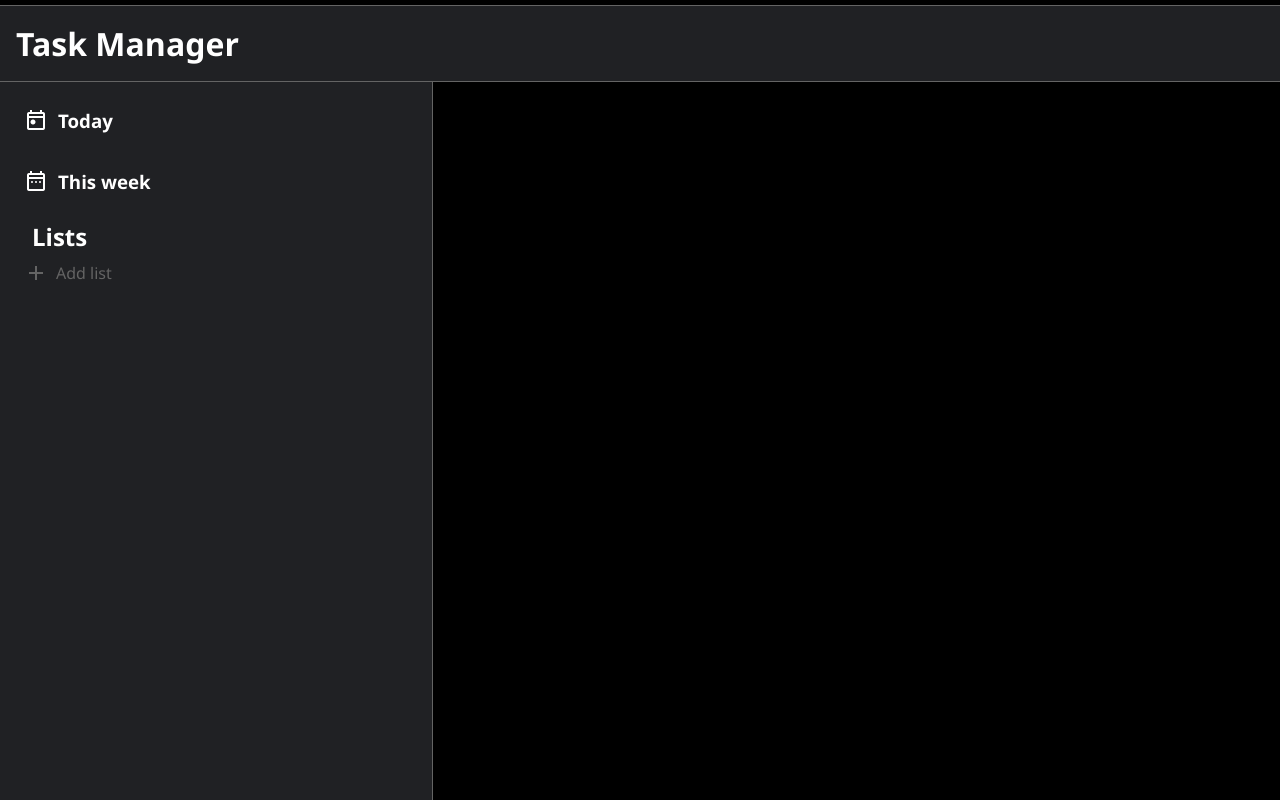
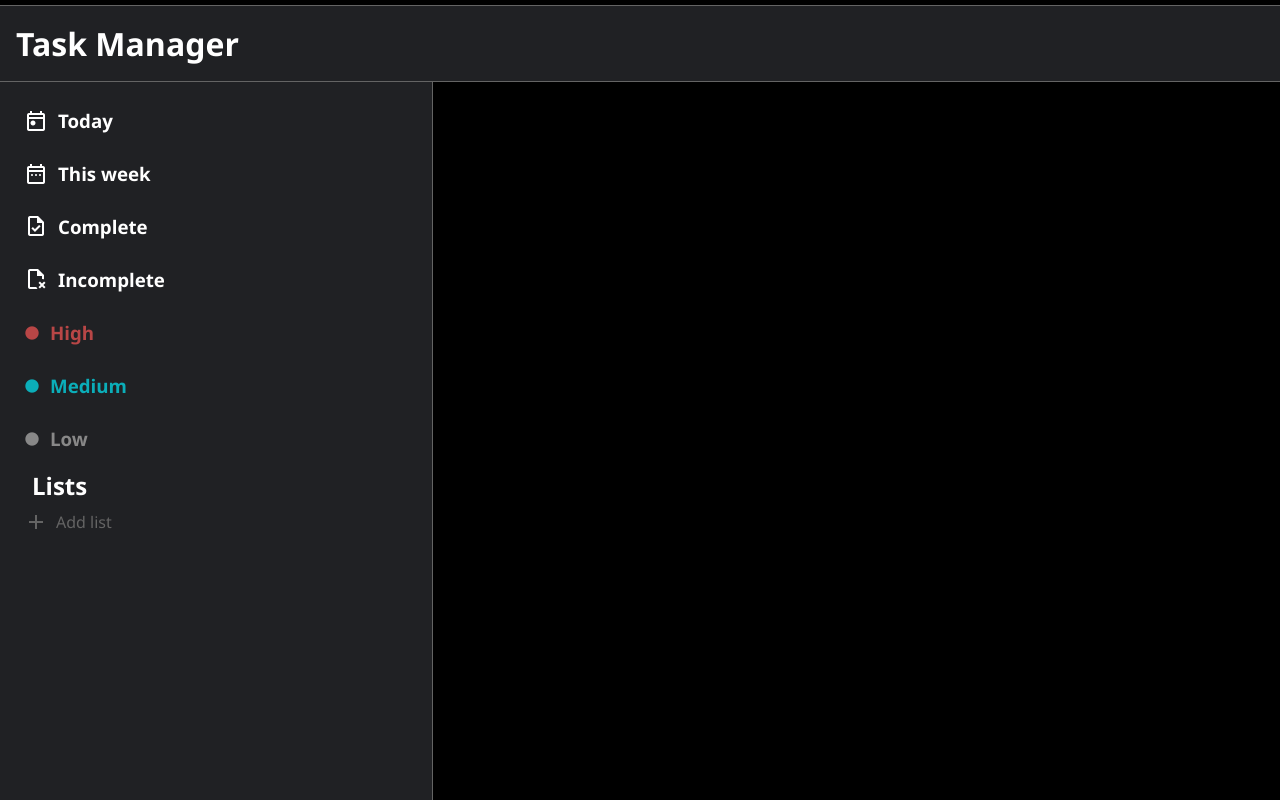
Before and after one commit to matt-bran/todo, a plain HTML site: page index.html in a window 1280 px wide. Drawn offline with nearby package versions, Linux system fonts and the light colour scheme; some icons are missing.

Commit message:
implemented clear completed tasks

```diff
--- a/index.html
+++ b/index.html
@@ -26,6 +26,36 @@
                     date_range
                 </span>
                 <h3>This week</h3>
+            </div>
+            <div id = "complete-tasks" class="cal">
+                <span class="material-symbols-outlined complete-tasks">
+                    task
+                </span>
+                <h3>Complete</h3>
+            </div>
+            <div id = "incomplete-tasks" class="cal">
+                <span class="material-symbols-outlined incomplete-tasks">
+                    scan_delete
+                </span>
+                <h3>Incomplete</h3>
+            </div>
+            <div id = "high" class="cal high">
+                <span class="material-symbols-outlined circle">
+                    circle
+                </span>
+                <h3>High</h3>
+            </div>
+            <div id = "medium" class="cal medium">
+                <span class="material-symbols-outlined circle">
+                    circle
+                </span>
+                <h3>Medium</h3>
+            </div>
+            <div id = "low" class="cal low">
+                <span class="material-symbols-outlined circle">
+                    circle
+                </span>
+                <h3>Low</h3>
             </div>
             <div id="lists-header">
                 <i class="fi-xwsuxl-folder-solid"></i>
@@ -69,7 +99,7 @@
                 <span id="add-task" class="material-symbols-outlined add-circle">
                     add_circle
                 </span>
-                <button>Clear completed tasks</button>
+                <button id="clear-tasks">Clear completed tasks</button>
             </div>
             <ul id="tasks"></ul>
         </div>
--- a/styles.css
+++ b/styles.css
@@ -48,7 +48,7 @@ header#page-head {
 #menu .cal {
     display: flex;
     justify-content: flex-start;
-    margin-bottom: 1rem;
+    margin-bottom: 0.5rem;
     padding: 0.625rem 0.5rem 0.625rem 0.5rem;
     transition: 0.2s;
     border-radius: 10px;
@@ -223,15 +223,15 @@ li .task-right p {
     align-self: center;
 }
 
-.task-right p.low {
+.low {
     color: #888;
 }
 
-.task-right p.medium {
+.medium {
     color: #0baeb9;
 }
 
-.task-right p.high {
+.high {
     color: #b84646;
 }
 
@@ -371,6 +371,17 @@ li .desc {
   'opsz' 24
 }
 
+.material-symbols-outlined.complete-tasks, .material-symbols-outlined.incomplete-tasks {
+    margin-right: 0.625rem;
+}
+
+.material-symbols-outlined.circle {
+  font-variation-settings: 'FILL' 1, 'wght' 400, 'GRAD' 0, 'opsz' 24;
+  font-size: 1rem;
+  margin-right: 0.625rem;
+  align-self: center;
+}
+
 .material-symbols-outlined.done {
     color: #888;
 }
@@ -379,6 +390,7 @@ li .desc {
     font-size: 1.5rem;
     color:white;
     margin-right: 0.625rem;
+    align-self: center;
 }
 
 .material-symbols-outlined.radio {
```
Also changed, not shown: main.js, 1 other file.
